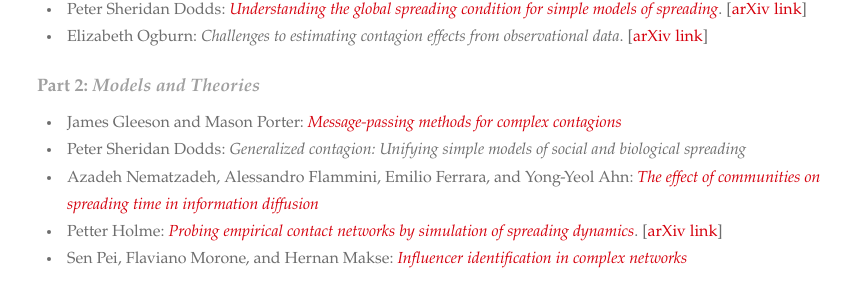
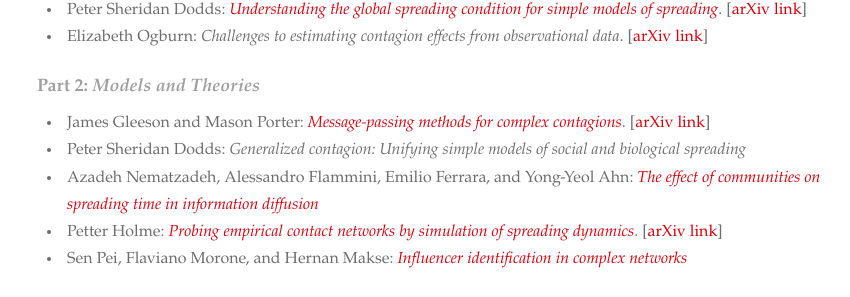
Before and after one commit to socialcontagionbook/socialcontagionbook.github.io, a Jekyll site: the page built from index.md, in a window 1280 px wide and 900 px high. Shown: the part 436-733 px from the top of the window, without its empty margins (208-1058 px from the left). Built offline with Jekyll 4.4.1, drawn with Linux system fonts in a browser that asks for light colours; some web fonts are replaced; our own code applies the rules of GitHub Pages for plain Markdown files.

Commit message:
Update index.md
added gleeson & porter

```diff
--- a/index.md
+++ b/index.md
@@ -16,7 +16,7 @@ This page contains information for authors of the forthcoming _Spreading Dynamic
 
 ## **Part 2**: _Models and Theories_
 
-* James Gleeson and Mason Porter: [_Message-passing methods for complex contagions_](#gleeson)
+* James Gleeson and Mason Porter: [_Message-passing methods for complex contagions_](#gleeson). \[[arXiv link](https://arxiv.org/abs/1703.08046)\]
 * Peter Sheridan Dodds: _Generalized contagion: Unifying simple models of social and biological spreading_
 * Azadeh Nematzadeh, Alessandro Flammini, Emilio Ferrara, and Yong-Yeol Ahn: [_The effect of communities on spreading time in information diffusion_](#nematzadeh)
 * Petter Holme: [_Probing empirical contact networks by simulation of spreading dynamics_](#holme). \[[arXiv link](https://arxiv.org/abs/1706.09095)\]
```
